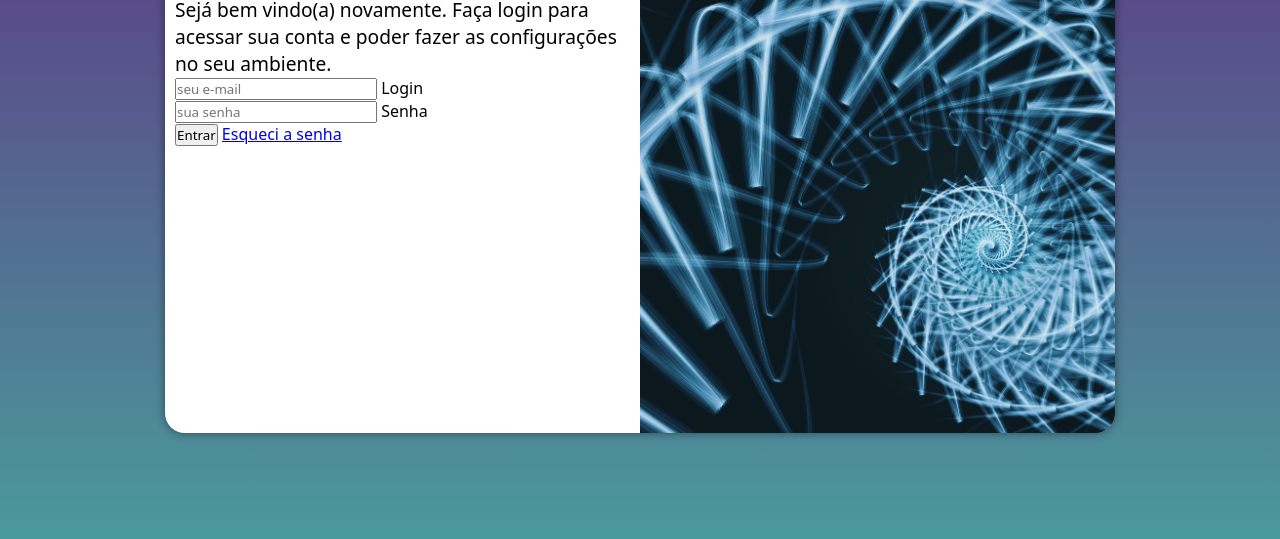
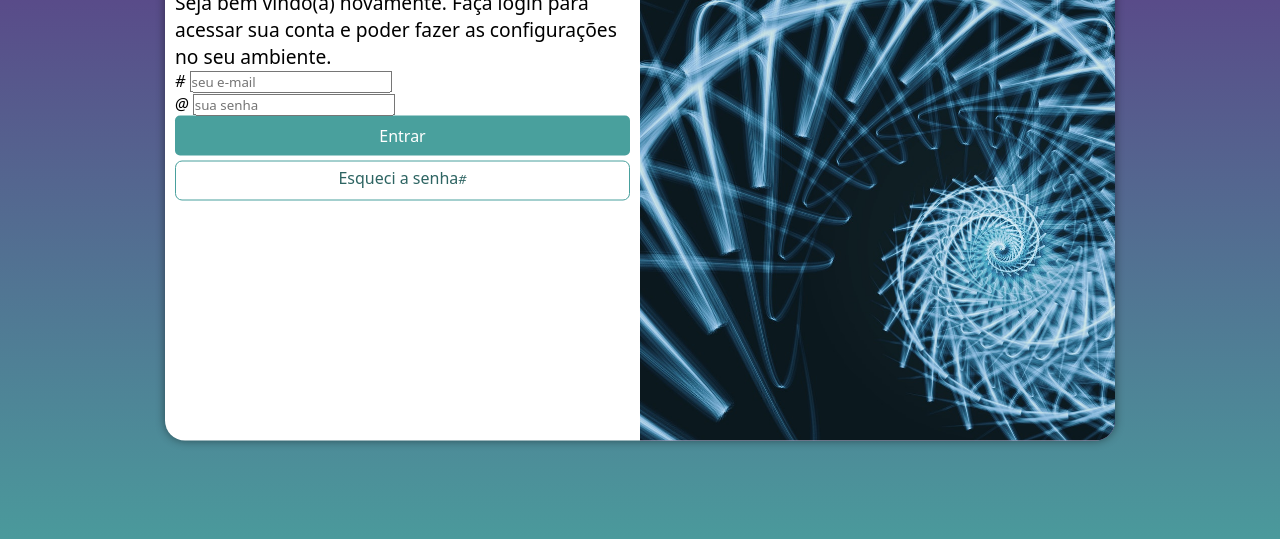
Before and after one commit to shemaciel/Projeto-login, a plain HTML site: page index.html in a window 1280 px wide. Shown: the part 217-756 px from the top of the page. Drawn offline with nearby package versions, Linux system fonts and the light colour scheme.

Commit message:
formatação
criando estilos

```diff
--- a/estilos/style.css
+++ b/estilos/style.css
@@ -37,7 +37,7 @@ section#login {
 
     background-color: white;
     width: 250px;
-    height: 500px;
+    height: 515px;
     border-radius: 20px;
     box-shadow: 0px 0px 10px rgba(0, 0, 0, 0.450);
 
@@ -66,3 +66,57 @@ div#formulario > h1 {
 div#formulario > p {
     font-size: 0.8em;
 }
+
+form > div.compo {
+    background-color: #5f2c82;
+    display: block;
+    width: 100%;
+    height: 40px;
+    border-radius: 5px;
+    margin: 5px 0px;
+}
+
+div.campo > label {
+    display: none;
+}
+
+form > input[ type=submit]{
+    display: block;
+    font-size: 1em;
+    width: 100%;
+    height: 40px;
+    background-color:#49a09d ;
+    color: white;
+    border: none;
+    border-radius:  5px;
+    cursor: pointer;
+}
+
+form > input[type=submit]:hover {
+    background-color: #2d6462;
+
+}
+
+form > a.botao {
+    display: block;
+    text-align: center;
+    font-size: 1em;
+    width: 100%;
+    height: 40px;
+    padding-top: 5px;
+    margin-top: 5px;
+    background-color:white ;
+    color: #2d6462;
+    border:  1px solid #49a09d;
+    border-radius: 7px;
+    text-decoration: none;
+
+}
+
+form > a.botao:hover{
+   background-color: #6cd3cf;
+}
+
+form > a.botao > i {
+    font-size: 0.8em;
+}
--- a/index.html
+++ b/index.html
@@ -25,25 +25,23 @@
                 <form action="login.php" method="post" autocomplete="on">
              <!--área do formulário-->
              <div class="campo">
-                <i class="material-icons"></i>
+                <i class="material-icons">#</i>
                 <input type="email" name="login" id="ilogin" placeholder="seu e-mail"
-                autocomplete="e-mail" required maxlength="30">
+                autocomplete="email" required maxlength="30">
                 <label for="ilogin">Login</label>
              </div>
              <div class="campo">
-                <i class="material-icons"></i>
+                <i class="material-icons">@</i>
                 <input type="password" name="senha" id="isenha" placeholder="sua senha"
                 autocomplete="current-password" required minlength="8" maxlength="20">
                 <label for="isenha">Senha</label>
              </div>
                 <input type="submit" value="Entrar">
-                <a href="esqueci.html">Esqueci a senha
-                    <i class="material-icons"></i>
-
+                <a href="esqueci.html" class="botao">
+                Esqueci a senha<i class="material-icons">#</i>
                 </a>
                 </form>
             </div>
-
         </section>
     </main>
 </body>
```
